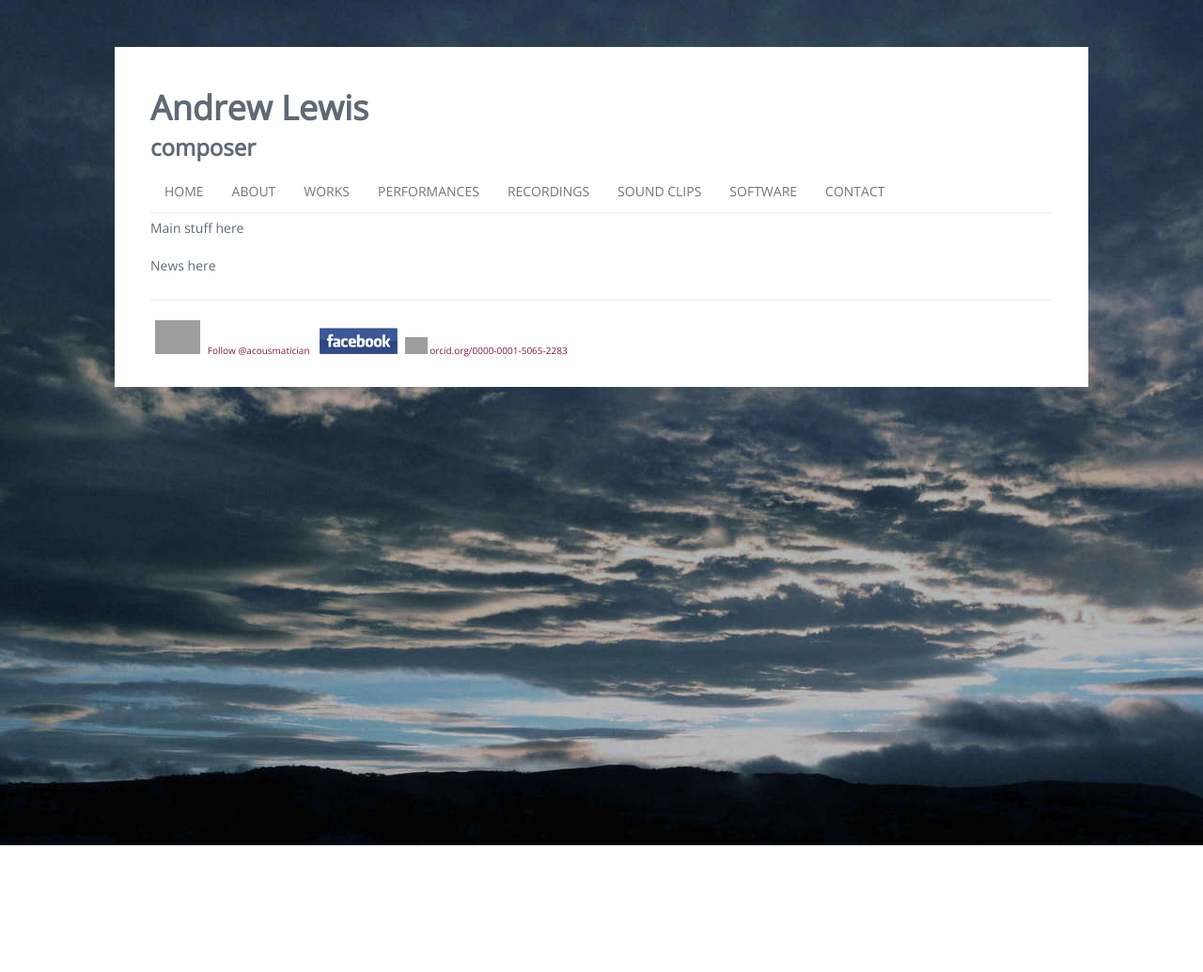
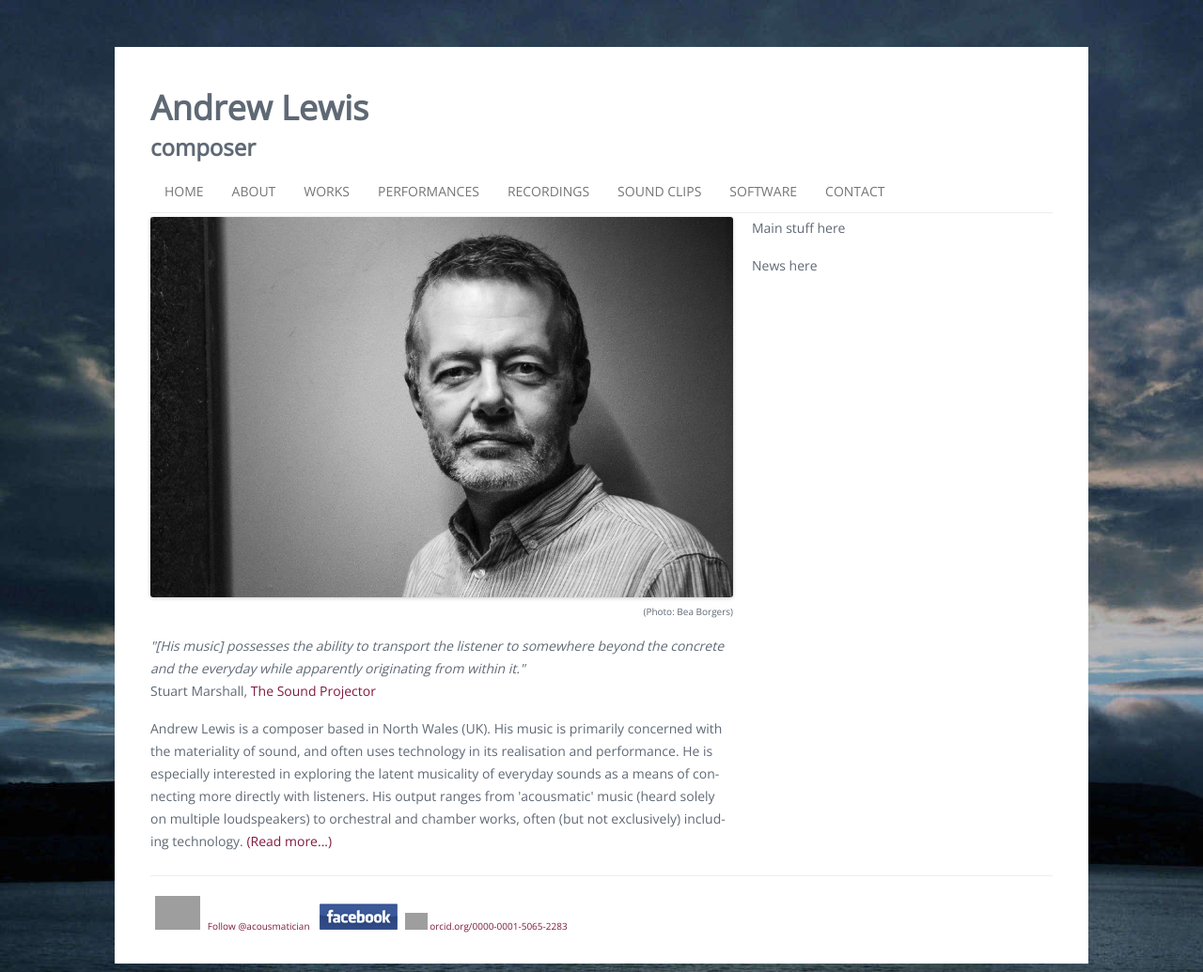
Before and after one commit to acousmatician/acousmatician.github.io, a Jekyll site: the page built from index.html, in a window 1280 px wide. Shown: the whole page at 94% size. Built offline with Jekyll 4.4.1, drawn with Linux system fonts in a browser that asks for light colours; before the commit the page ends 900 px from its top, so only the background shows below that; grey boxes are pictures that could not be loaded.

Commit message:
insert content

```diff
--- a/index.html
+++ b/index.html
@@ -4,12 +4,24 @@ title: Andrew Lewis - Composer
 ---
 
 <!-- -- ======================= Start of main body of page =========================== ---->
-<div class="main_column">
+<div class="main_column"> <img class="main-image" src="/images/Andrew_Lewis2018.jpg" alt="Andrew Lewis"><br>
+        <p class="photo_credit">(Photo: Bea Borgers)</p>
+        <p><em>"[His music] possesses the ability to transport the listener to somewhere beyond the concrete and the
+            everyday while apparently originating from within it."</em><br>
+          Stuart Marshall, <a href="http://www.thesoundprojector.com/2014/12/18/the-devils-lexicon/">The Sound
+            Projector</a></p>
+        <p>Andrew Lewis is a composer based in North Wales (UK). His music is primarily concerned with the materiality
+          of sound, and often uses technology in its realisation and performance. He is especially interested in
+          exploring the latent musicality of everyday sounds as a means of connecting more directly with listeners. His
+          output ranges from 'acousmatic' music (heard solely on multiple loudspeakers) to orchestral and chamber works,
+          often (but not exclusively) including technology. <a href="fullbiog.html">(Read more...)</a></p>
+
+    	</div> <!-- -- close news column ---->
 
 <p>Main stuff here</p>
 	<!-- -- ============================== News column ================================ ---->
 	<div class="news_column">
 	<p>News here</p>
-	</div> <!-- -- close news column ---->
+
 	</div> <!-- -- close main column ---->
 <!-- -- ============================== Start of footer ================================ ---->
```
